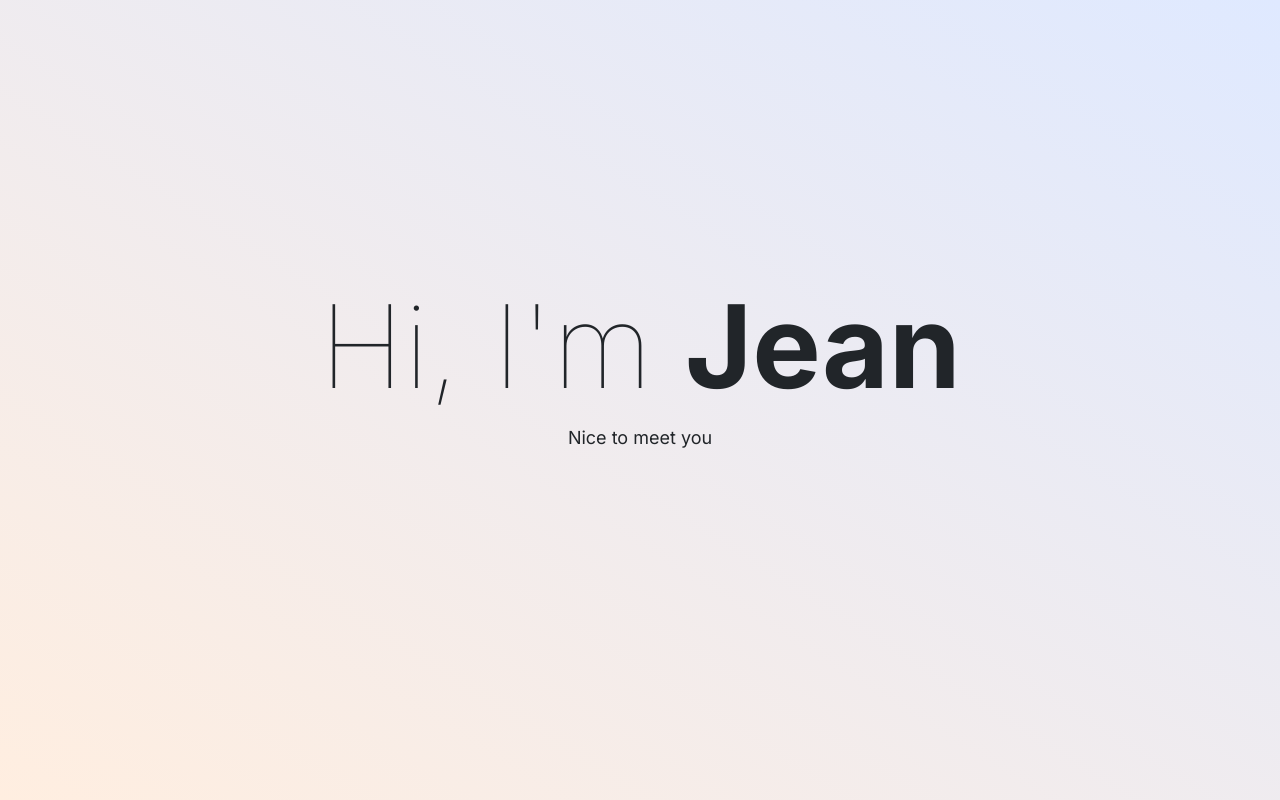
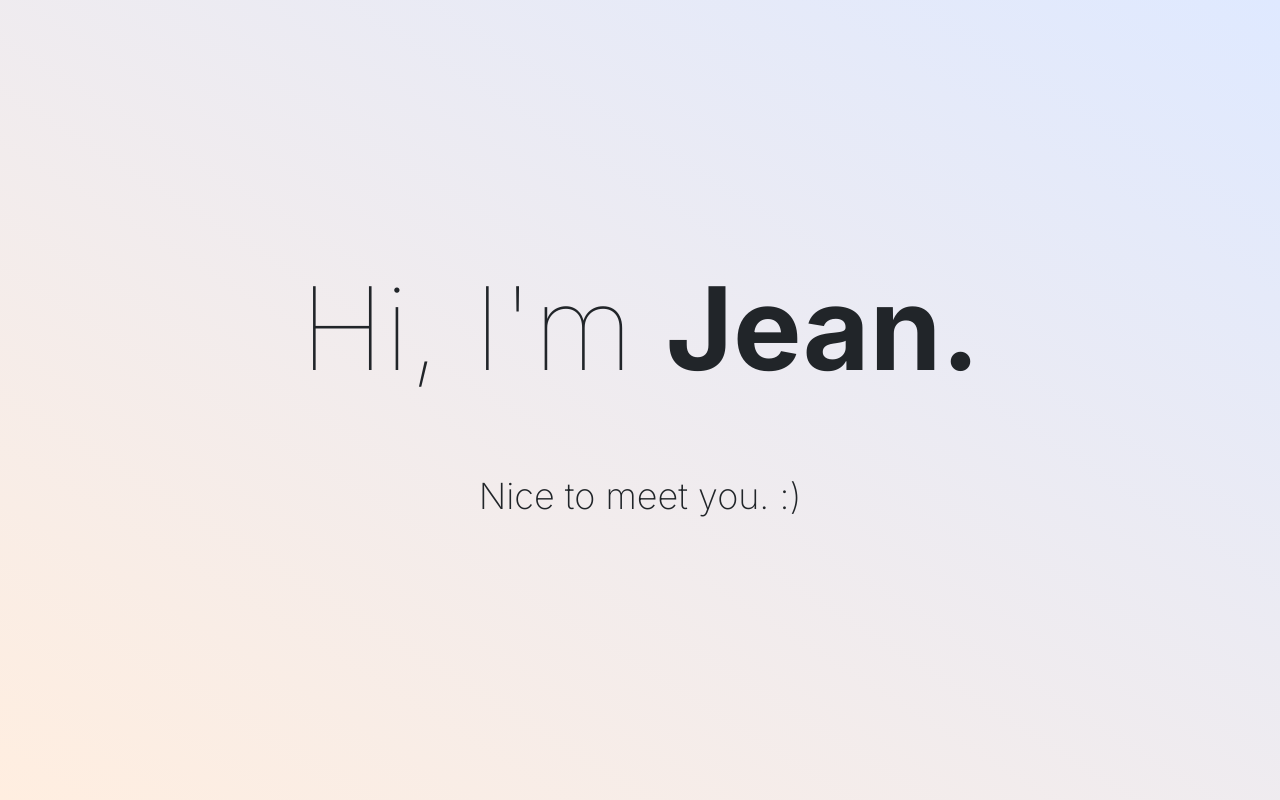
Before and after one commit to jlouiss/website, a React (Create React App) app: page / in a window 1280 px wide. Built offline with nearby package versions, Linux system fonts and the light colour scheme.

Commit message:
Animation v2

```diff
--- a/src/App.js
+++ b/src/App.js
@@ -3,15 +3,12 @@ import './App.scss';
 function App() {
   return (
     <div className="container d-flex justify-content-center align-items-center">
-      <div className="row mb-5">
+      <div className="row">
         <div className="col text-center">
           <h1 className="title">
-            <span className="hi">Hi, I'm </span><span className="name">Jean</span>
+            <span className="hi">Hi,{'\u00A0'}</span><span className="im">I'm{'\u00A0'}</span><span className="jean">Jean.</span>
           </h1>
-          <p className="subtitle">Nice to meet you</p>
-        </div>
-        <div className="row">
-
+          <p className="subtitle">Nice to meet you. :)</p>
         </div>
       </div>
     </div>
--- a/src/App.scss
+++ b/src/App.scss
@@ -4,51 +4,114 @@
 }
 
 .title {
-  animation: fadeIn 3s ease-in-out;
-  animation-delay: .8s;
-  animation-fill-mode: forwards;
   font-size: 6.4rem;
   font-weight: 100;
-  opacity: 0;
+  margin-bottom: 4rem;
+
+  span {
+    display: inline-block;
+    margin: 0;
+    opacity: 0;
+    position: relative;
+  }
 }
 
-.name {
-  animation: fadeInBolden 3s ease-in-out;
+.hi {
+  animation: hi 2s ease-in-out;
+  animation-delay: .4s;
   animation-fill-mode: forwards;
+  left: 50%;
+  transform: translateX(-50%);
+}
+
+.im {
+  animation: im .8s ease-in-out;
+  animation-delay: 2s;
+  animation-fill-mode: forwards;
+  top: .2em;
+}
+
+.jean {
+  animation: jean 1.6s ease-in-out;
+  animation-delay: 2s;
+  animation-fill-mode: forwards;
+  top: .2em;
+  will-change: font-weight;
 }
 
 .subtitle {
-  animation: fadeIn .4s ease-in-out;
-  animation-delay: 3.8s;
+  animation: ntmu .8s ease-in-out;
+  animation-delay: 4s;
   animation-fill-mode: forwards;
+  font-size: 2rem;
+  font-weight: 200;
   opacity: 0;
+  position: relative;
+  top: .2em;
 }
 
-@keyframes fadeIn {
+@keyframes hi {
   0% {
     font-weight: 100;
+    left: 50%;
+    opacity: 0;
+    transform: translateX(-50%);
   }
   40% {
+    left: 50%;
+    opacity: 1;
+    transform: translateX(-50%);
+  }
+  60% {
+    left: 50%;
+    transform: translateX(-50%);
+  }
+  100% {
+    left: 0;
+    opacity: 1;
+    transform: translateX(0);
+  }
+}
+
+@keyframes im {
+  0% {
+    opacity: 0;
+    top: .2em;
+  }
+  100% {
+    opacity: 1;
+    top: 0;
+  }
+}
+
+@keyframes jean {
+  0% {
+    opacity: 0;
+    top: .2em;
+  }
+  33% {
+    font-weight: 100;
+  }
+  50% {
+    opacity: 1;
+    top: 0;
+  }
+  80%, 100% {
+    font-weight: 700;
+    opacity: 1;
+    top: 0;
+  }
+}
+
+@keyframes ntmu {
+  0% {
+    top: .2em;
+  }
+  50% {
     opacity: 1;
   }
   100% {
     opacity: 1;
+    top: 0;
   }
 }
-
-@keyframes fadeInBolden {
-  0% {
-    font-weight: 100;
-  }
-  40% {
-    font-weight: 100;
-    opacity: 1;
-  }
-  70% {
-    font-weight: 100;
-  }
-  100% {
-    font-weight: 700;
-    opacity: 1;
-  }
-}
```
